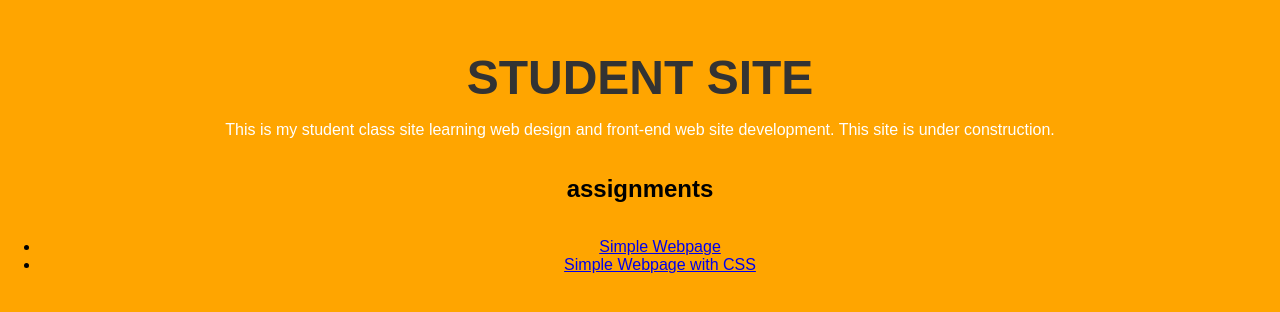
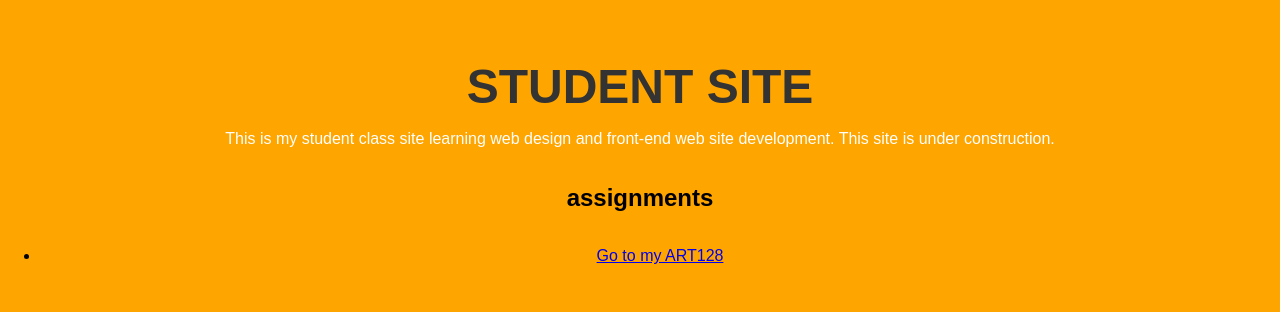
Before and after one commit to lummelis/studentsite, a plain HTML site: page index.html in a window 1280 px wide. Shown: the part 230-542 px from the top of the page. Drawn offline with Linux system fonts and the light colour scheme; files that its build step writes are made by us from their sources.

Commit message:
update url

```diff
--- a/index.html
+++ b/index.html
@@ -13,9 +13,8 @@
   <p>This is my student class site learning web design and front-end web site development. This site is under construction.</p>
   <h2>assignments</h2>
   <ul>
-      <li><a href="art128/simplewebpage.html">Simple Webpage</a></li>
 
-      <li><a href="art128/simplewebpagewithCSS/index.html">Simple Webpage with CSS</a></li>
+    <li><a href="art128/index.html">Go to my ART128</a></li>
   </ul>
 </body>
 
```
